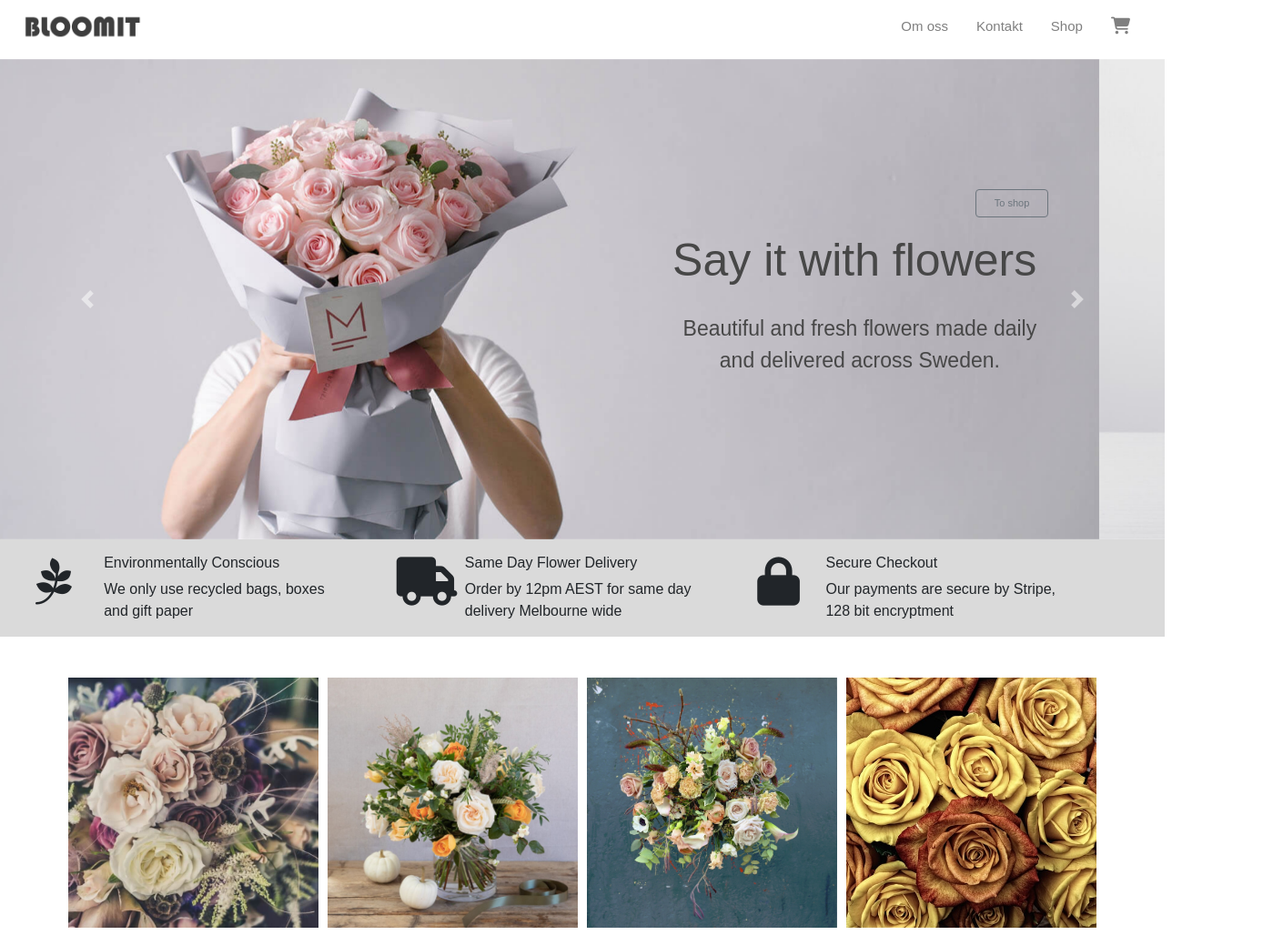
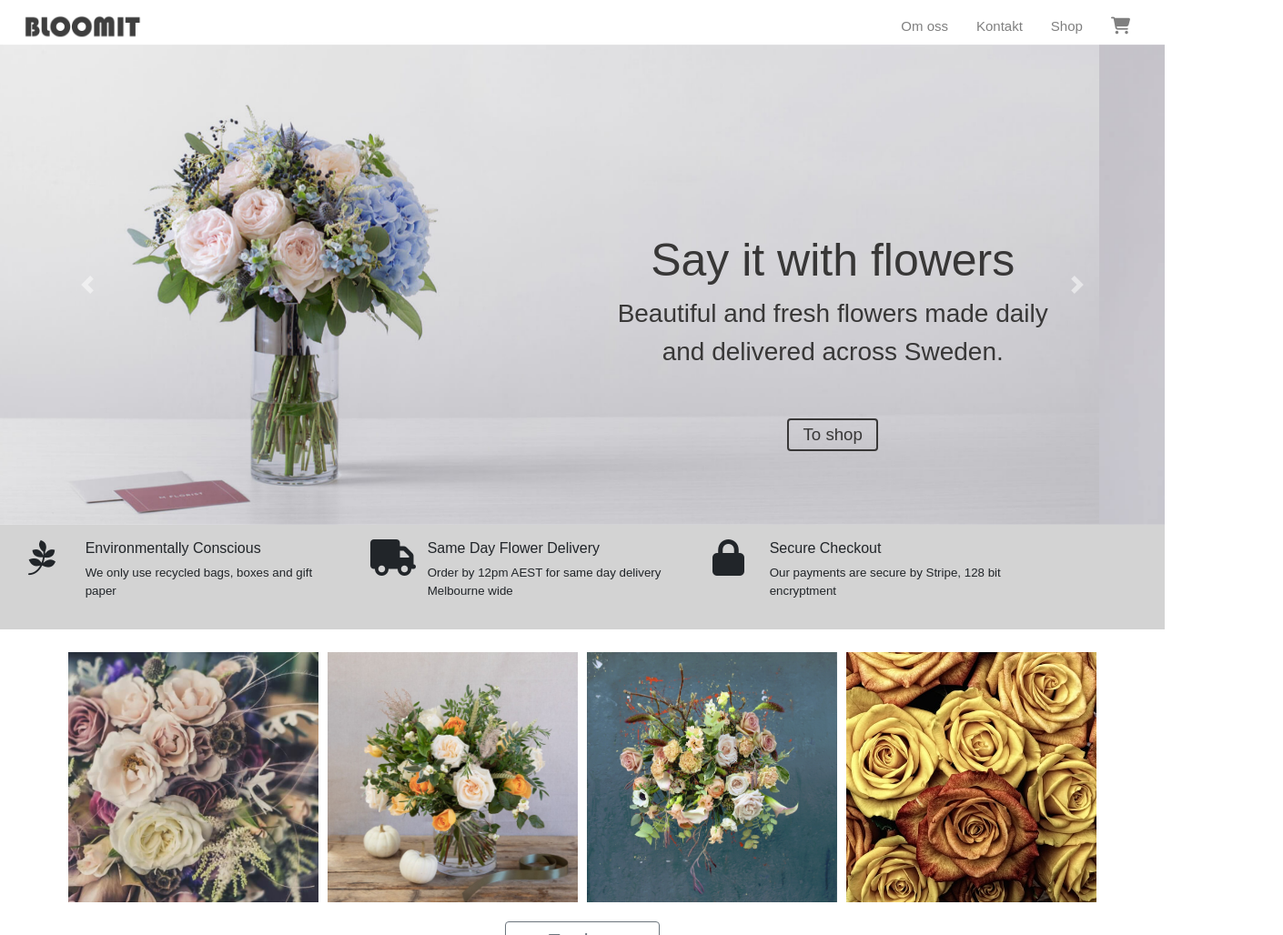
Before and after one commit to Kinc89/FED19S-WEBSHOP, a website: page index.html in a window 1280 px wide. Shown: the top 1028 px of the page at 91% size, 1410 px wide, since content can reach past the window. Drawn offline with nearby package versions, Linux system fonts and the light colour scheme.

Commit message:
done for to night

```diff
--- a/index.html
+++ b/index.html
@@ -43,29 +43,32 @@
     </div>
     <!--NAVBAR END-->
     <!--HEADER TEXT-->
+    <div id="caruselContainer">
         <div id="carusellDiv">
-    <div class="row justify-content-center mt-3">
+
+        </div>
+        <div class="row justify-content-center">
             <button type="button" class="btn btn-outline-secondary headerBtn">To shop</button>
         </div>
     </div>
 
     <!--STATIC HEADER-->
     <div class="static-header">
-    <img src="./img/carusell img/carusell1.jpg" alt="Header picture 1">
+        <img src="./img/carusell img/carusell2.jpg" alt="Header picture 1">
     </div>
     <!--STATIC HEADER END-->
 
     <!--CAROUSEL-->
-<div class="container-fluid carousel_bloomit">
+    <div class="container carousel_bloomit">
         <div class="row">
             <div class="col-md-12 mx-auto">
                 <div id="carouselExampleControls" class="carousel slide" data-ride="carousel">
                     <div class="carousel-inner">
                         <div class="carousel-item active">
-                        <img src="./img/carusell img/carusell1.jpg" class="d-block w-100" alt="Ananas på ett bord"/>
+                            <img src="./img/carusell img/carusell2.jpg" class="d-block w-100" alt="Ananas på ett bord"/>
                         </div>
                         <div class="carousel-item">
-                        <img src="./img/carusell img/carusell2.jpg" class="d-block w-100" alt="Vindruvor i ett träd"/>
+                            <img src="./img/carusell img/carusell1.jpg" class="d-block w-100" alt="Vindruvor i ett träd"/>
                         </div>
                         <div class="carousel-item">
                             <img src="./img/carusell img/carusell3.jpg" class="d-block w-100" alt="Vindruvor i ett träd"/>
@@ -85,37 +88,41 @@
     </div>
     <!--CAROUSEL END-->
 
-<div class="container-fluid">
-    <div class="row section-content">
-       <div class="row content-box col-12 col-md-4">
-            <div class="col-3">
-                    <i class="icon fab fa-pagelines"></i>
+    <!-- Section delivery info -->
+
+    <div class="container-fluid section-content p-3">
+
+        <div class="row col-12 ">
+            <div class="row content-box col-12 col-md-12 col-lg-4">
+                <div class="col-2">
+                    <i class="icon1 icon fab fa-pagelines"></i>
                 </div>
-            <div class="col-9">
-                <p><h6>Environmentally Conscious</h6>
-                        We only use recycled bags, boxes and gift paper</p>
+                <div class="col-10">
+                    <h6>Environmentally Conscious</h6>
+                    <p>We only use recycled bags, boxes and gift paper</p>
                 </div>
             </div>
-       <div class="row content-box col-12 col-md-4">
-            <div class="col-3">
-                    <i class="icon fas fa-truck"></i>
+            <div class="row content-box col-12 col-md-12 col-lg-4">
+                <div class="col-2">
+                    <i class="icon2 icon fas fa-truck"></i>
                 </div>
-            <div class="col-9">
-                <p><h6>Same Day Flower Delivery</h6>
-                        Order by 12pm AEST for same day delivery Melbourne wide</p>
+                <div class="col-10 ">
+                    <h6>Same Day Flower Delivery</h6>
+                    <p>Order by 12pm AEST for same day delivery Melbourne wide</p>
                 </div>
             </div>
-       <div class="row content-box col-12 col-md-4">
-            <div class="col-3">
-                    <i class="icon fas fa-lock"></i>
+            <div class="row content-box col-12 col-md-12 col-lg-4">
+                <div class="col-2">
+                    <i class="icon3 icon fas fa-lock"></i>
                 </div>
-            <div class="col-9">
-                <p><h6>Secure Checkout</h6>
-                        Our payments are secure by Stripe, 128 bit encryptment</p>
+                <div class="col-10">
+                    <h6>Secure Checkout</h6>
+                    <p>Our payments are secure by Stripe, 128 bit encryptment</p>
                 </div>
             </div>
         </div>
     </div>
+
 
     <!-- Inspobilder + Knapp-->
 
@@ -134,7 +141,6 @@
                 <img class="inspoimg" src="./img/inspo img/inspo4.jpeg" alt="inspobild"/>
             </div>
         </div>
-
         <div class="row d-flex justify-content-center mt-3">
             <button type="button" class="btn btn-outline-secondary shopbtn">To shop</button>
         </div>
@@ -163,20 +169,19 @@
     </div>
     <!--FOOTER-->
 
-
     <!-- Footern är nu relative (absolute gjorde så att resten av sidan trillar bakom. Det kan köras om vi har en fast offset-margin som puttar allt upp från den)
     Footern behöver dock göras större, och fästas längst ner. -->
-<footer class="footer-fluid">
-        <div class="container footerinfo">
-            <div class="row">
-                <div class="col-6 col-md-4 col-lg-4">
+    <footer>
+        <div class="container-fluid footerinfo">
+            <div class="row justify-content-center">
+                <div class="col-12 col-md-4 col-lg-3 mt-3">
                     <div class="bloomitInfo">
                         <p><b>Bloomit</b><br>
                             We who run Bloomit have a great deal of experience from a flower shop, which means that we have developed and customized our webshop and customer service so that it is complete for both consumer and shop. We know a great deal about flowers and service and this makes us unique from our competitors.
                         </p>
                     </div>
                 </div>
-                <div class="col-6 col-md-4 col-lg-4">
+                <div class="col-12 col-md-4 col-lg-5 mt-3 footerbox2">
                     <b>Contact</b>
                     <div>
                     <p>Bloomit AB<br>
@@ -184,16 +189,14 @@ Footern behöver dock göras större, och fästas längst ner. -->
                     16860 BROMMA</p>
                     </div>
                 </div>
-
-
-
-                <div class="col-12 col-md-4 col-lg-4">
+                <div class="col-12 col-md-4 col-lg-3 footerlogodiv">
                     <img class="footerlogo" src="img/logga img/BLOOMIT_flower_logo.png">
                 </div>
             </div>
         </div>
+
         <div class="container footerlinks">
-            <div class="row p-3" id="footer_container">
+            <div class="row p-3 ">
                 <div class="col-9">
                     <a href="#" class="terms"><u>Användarvillkor</u></a>
                     <a href="#" class="terms"><u>Sekretessvillkor</u></a>
--- a/main.js
+++ b/main.js
@@ -4,18 +4,8 @@ $(document).ready(function(){
     $(h1HeaderDiv).addClass("carusel_h1");
 
     // Skapa p-tagg och lägger till den i #carusellDiv
-    let pHeaderDiv = $("<p>").html("Beautiful and fresh flowers made daily <br> and delivered across Sweden.").appendTo("#carusellDiv");
+    let pHeaderDiv = $("<p>").html("Beautiful and fresh flowers made daily and delivered across Sweden.").appendTo("#carusellDiv");
     $(pHeaderDiv).addClass("carusel_p");
-
-
-
-
-
-
-
-
-
-
 
 
     let flowers = [
--- /dev/null
+++ b/scss/_deliveryinfo.scss
@@ -0,0 +1,41 @@
+$footerBG: #d3d3d3;
+@mixin phone {
+    @media (max-width: 600px) { @content; }
+}
+@mixin mini-tablet {
+    @media (min-width: 600px) { @content; }
+}
+@mixin tablet {
+    @media (min-width: 820px) { @content; }
+}
+@mixin desktop {
+    @media (min-width: 1200px) { @content; }
+}
+
+
+ // Section delivery info
+  .section-content {
+    background-color: $footerBG;
+
+    .content-box {
+        height: 100%;
+
+
+        .icon {
+            font-size: 30pt;
+
+            @include mini-tablet{
+
+            }
+        }
+
+        h6 {
+            font-size: 12pt;
+
+        }
+        p {
+            font-size: 10pt;
+        }
+
+    }
+}
--- a/scss/_header.scss
+++ b/scss/_header.scss
@@ -0,0 +1,129 @@
+$headerTextColor: rgb(56, 55, 55);
+
+@mixin phone {
+    @media (max-width: 600px) { @content; }
+}
+@mixin mini-tablet {
+    @media (min-width: 600px) { @content; }
+}
+@mixin tablet {
+    @media (min-width: 820px) { @content; }
+}
+@mixin desktop {
+    @media (min-width: 1200px) { @content; }
+}
+
+#caruselContainer {
+    position: absolute;
+        right: 2%;
+        z-index: 10;
+        top: 12%;
+        color:$headerTextColor;
+        text-align: center;
+        width: 54%;
+
+        @include mini-tablet{
+            top: 14%;
+            right: 1%;
+            width: 56%;
+        }
+        @include tablet{
+            top: 7%;
+            right: 2%;
+            width: 55%;
+        }
+
+        @include tablet{
+            top: 20%;
+            right: 1%;
+            width: 55%;
+        }
+
+        @include desktop {
+            top: 32%;
+        }
+    .carusel_h1{
+        font-size: 20pt;
+
+        @include mini-tablet{
+            font-size: 40px;
+
+        }
+        @include tablet{
+            font-size: 40px;
+
+        }
+        @include desktop{
+            font-size: 50px;
+        }
+    }
+
+    .carusel_p{
+        font-size: 12pt;
+
+        @include mini-tablet{
+            font-size: 16pt;
+        }
+        @include tablet{
+            font-size: 22px;
+            width: 60%;
+            position: absolute;
+            right: 20%;
+        }
+        @include desktop{
+            font-size: 28px;
+            width: 70%;
+            right: 15%;
+        }
+    }
+
+    .headerBtn{
+        font-size: 12pt;
+        padding: 2px;
+        width: 80px;
+        color: $headerTextColor;
+        border: 2px solid;
+
+        @include mini-tablet{
+            font-size: 14pt;
+            width: 100px;
+        }
+
+        @include tablet {
+            position: absolute;
+            top: 300%;
+        }
+    }
+}
+
+
+// Header statisk bild mobil och tablet
+.static-header {
+    img {
+        width: 100%;
+    }
+    @include desktop{
+        display: none;
+    }
+}
+
+
+//Bild carusell
+.carousel_bloomit {
+    position: relative;
+    margin-right: 0;
+    margin-left: 0;
+    padding: 0;
+    @include phone{
+        display: none;
+    }
+    @include mini-tablet{
+        display: none;
+    }
+    @include tablet{
+        display: none;
+    }
+    @include desktop{
+        display: inline;
+    }
+}
--- /dev/null
+++ b/scss/_inspoimg.scss
@@ -0,0 +1,37 @@
+// Inspiration img
+@mixin phone {
+    @media (max-width: 600px) { @content; }
+}
+@mixin mini-tablet {
+    @media (min-width: 600px) { @content; }
+}
+@mixin tablet {
+    @media (min-width: 820px) { @content; }
+}
+@mixin desktop {
+    @media (min-width: 1200px) { @content; }
+}
+
+body {
+.imgcontainer {
+    margin-top: 5px;
+    margin-bottom: 10px;
+
+    @include tablet {
+        margin-top: 20px;
+    }
+
+    .imgWrapper {
+        padding: 0;
+        padding: 5px;
+
+        .inspoimg {
+            width: 100%;
+        }
+    }
+    .shopbtn {
+        width: 170px;
+        font-size: 16pt;
+    }
+}
+}
--- a/scss/_navbarfooter.scss
+++ b/scss/_navbarfooter.scss
@@ -1,5 +1,7 @@
 // Navbar
 $navbarBG: white;
+$footerBG: #d3d3d3;;
+$footerBG2: rgb(39, 38, 38);
 
 .main-nav {
     position: relative;
@@ -32,3 +34,48 @@ $navbarBG: white;
         }
     }
 }
+
+ //Footer
+
+.footerinfo {
+    background-color: $footerBG;
+
+    .bloomitInfo{
+        padding-right: 10px;
+    }
+
+    .footerlogodiv {
+        text-align: center;
+        margin-bottom: 15px;
+        .footerlogo{
+            width: 50%;
+        }
+    }
+}
+
+footer {
+    background-color: $footerBG2;
+
+    .footerlinks {
+        background-color: $footerBG2;
+
+        .terms {
+            margin-right: 5px;
+            padding: 5px;
+        }
+
+        .soMe_container{
+            display: flex;
+            justify-content: end;
+
+            .SoMe {
+                margin-right: 10px;
+            }
+        }
+
+        #footer_container {
+            position: relative;
+            background-color: $footerBG2;
+        }
+    }
+}
--- a/scss/main.scss
+++ b/scss/main.scss
@@ -1,5 +1,7 @@
 @import "navbarfooter.scss";
 @import "header.scss";
+@import "deliveryinfo.scss";
+@import "inspoimg.scss";
 
 // fråga sebastian om hur man har mixin i egen scss
 @mixin phone {
@@ -17,21 +19,20 @@
 
 $navbarBG: white;
 $inspoimg: pink;
-$footerBG: #e0ffff;
+$footerBG: #d3d3d3;;
 $linkcolor: rgba(119, 118, 118, 0.87);
 $linkhover: rgb(39, 38, 38);
-$headerTextColor: rgb(71, 71, 71);
-$footerBG: rgb(218, 218, 218);
+$headerTextColor: rgb(56, 55, 55);
 $red: red;
 $green: green;
 $blue: blue;
+$footerBG2: rgb(39, 38, 38);
 
-@font-face {
-    font-family: "quicksand";
-    src: "https://fonts.googleapis.com/css?family=Quicksand:400,500,700&display=swap"; }
 
 body {
     font-family: 'Quicksand', sans-serif;
+    margin:0;
+    padding: 0;
 
     a {
         color: $linkcolor;
@@ -40,228 +41,11 @@ body {
             color: $linkhover;
         }
     }
-    // Header
-    .headerBtn{
-        position: absolute;
-        width: 80px;
-        font-size: 11px;
-        z-index: 10;
-        right: 10%;
-        top: 26%;
-    }
 
-    .static-header {
-        img {
-            width: 100%;
-        }
-        @include desktop{
-            display: none;
-        }
-    }
-
-    // Carousel
-    .carusel_h1{
-        position: absolute;
-        right: 3%;
-        z-index: 10;
-        top: 15%;
-        color:$headerTextColor;
-        font-size: 25px;
-
-        @include mini-tablet{
-            font-size: 30px;
-            right: 7%;
-            top: 18%;
-        }
-        @include tablet{
-            font-size: 40px;
-            right: 8%;
-            top: 20%;
-        }
-        @include desktop{
-            font-size: 50px;
-            right: 11%;
-            top: 32%;
-        }
-    }
-
-    .carusel_p{
-        position: absolute;
+    //Content about us
+    .contentcontainer {
         text-align: center;
-        right: 6%;
-        z-index: 10;
-        top: 21%;
-        color:$headerTextColor;
-        font-size: 10px;
-
-        @include mini-tablet{
-            font-size: 15px;
-            right: 5%;
-            top: 25%;
-        }
-        @include tablet{
-            font-size: 22px;
-            right: 6%;
-            top: 28%;
-        }
-        @include desktop{
-            font-size: 23px;
-            right: 11%;
-            top: 43%;
-        }
-    }
-
-    .carousel_bloomit {
-        position: relative;
-        margin-right: 0;
-        margin-left: 0;
-        padding: 0;
-        @include phone{
-            display: none;
-        }
-        @include mini-tablet{
-            display: none;
-        }
-        @include tablet{
-            display: none;
-        }
-        @include desktop{
-            display: inline;
-        }
     }
 
 
-
-
-// Inspocontainer & Div
-
-.section-content {
-    background-color: $footerBG;
-
-    .content-box {
-        height: 100%;
-
-        .icon {
-            margin-top: 20px;
-            font-size: 40pt;
-            margin-left: 18pt;
-
-        }
-
-    }
-
 }
-
-
-.imgcontainer {
-    margin-top: 40px;
-    margin-bottom: 40px;
-
-.imgWrapper {
-    padding: 0;
-    padding: 5px;
-
-
-    .inspoimg {
-        width: 100%;
-    }
-}
-.shopbtn {
-    width: 170px;
-    font-size: 16pt;
-}
-
-}
-
-.contentcontainer {
-text-align: center;
-
-    span {
-        margin:5px;
-    }
-}
-
-/* .inspo-container {
-    width: 100%;
-    height: 150px;
-
-@font-face {
-    font-family: "quicksand";
-    src: "https://fonts.googleapis.com/css?family=Quicksand:400,500,700&display=swap";
-}
-
-body {
-font-family: 'Quicksand', sans-serif;
-
-    // Navbar
-    .navbar {
-        // margin-top: 5px;
-        // margin-bottom:  5px;
-        padding: 0;
-        width: 100%;
-        background:   #e0ffff;
-    }
-    .main-nav {
-        padding: 0px;
-        margin: 0 auto;
-
-}*/
-
-@media screen and (max-width: 800px) {
-	.myDiv {
-        width: 100%;
-    }
-    .navbar .imglogga {
-        height: 100;
-        width: 300px;
-    }
-    .navbar .imglogga .navbar-brand {
-        color: #212121;
-        cursor: pointer;
-    }
-
-    .navbar-collapse {
-        justify-content: flex-end;
-    }
-    .navbar-collapse .nav-item {
-        margin-top: 10px;
-    }
-    .navbar-collapse .nav-item .nav-link {
-        color: #212121;
-        margin-right: 0px !important;
-        font-weight: bold;
-    }
-    .navbar-collapse .nav-item .nav-link .nav-link:hover {
-        color: #28A745;
-    }
-        // Carousel
-    .carousel_bloomit {
-        @include phone{
-            display: none;
-        }
-
-
-    }
-    .terms {
-        margin-right: 5px;
-        padding: 5px; }
-    .SoMe {
-        margin-right: 10px;
-    }
-    .soMe_container{
-        display: flex;
-        justify-content: end;
-        // margin-right: 2%;
-        // position: absolute;
-    }
-    #footer_container {
-        position: relative;
-    }
-    .footerlogo{
-        width: 100%;
-    }
-}
-.bloomitInfo{
-    padding-right: 10px;
-}
-}
```
Also changed, not shown: css/main.css. Lines whose indentation alone changed are shown as unchanged.
